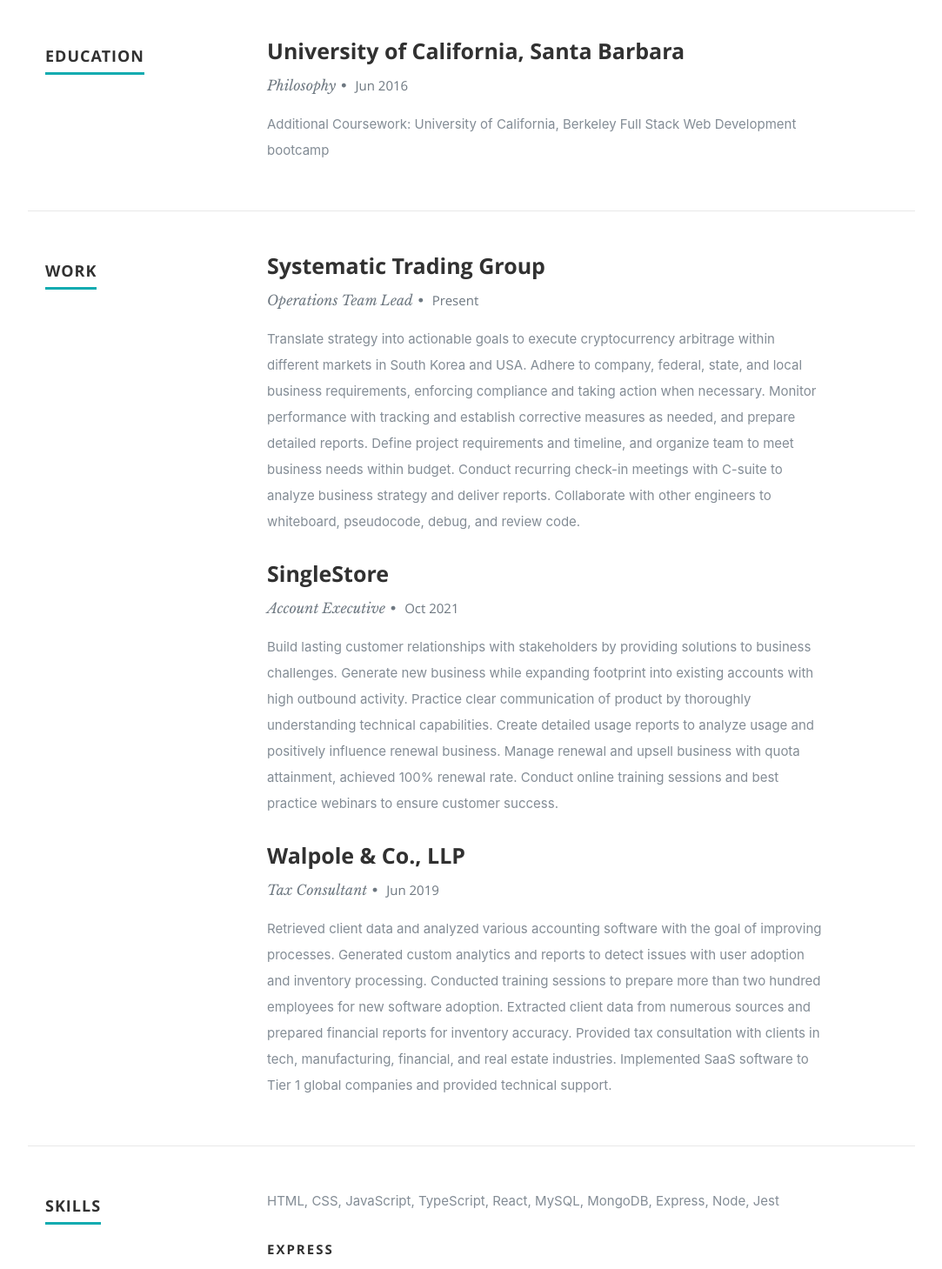
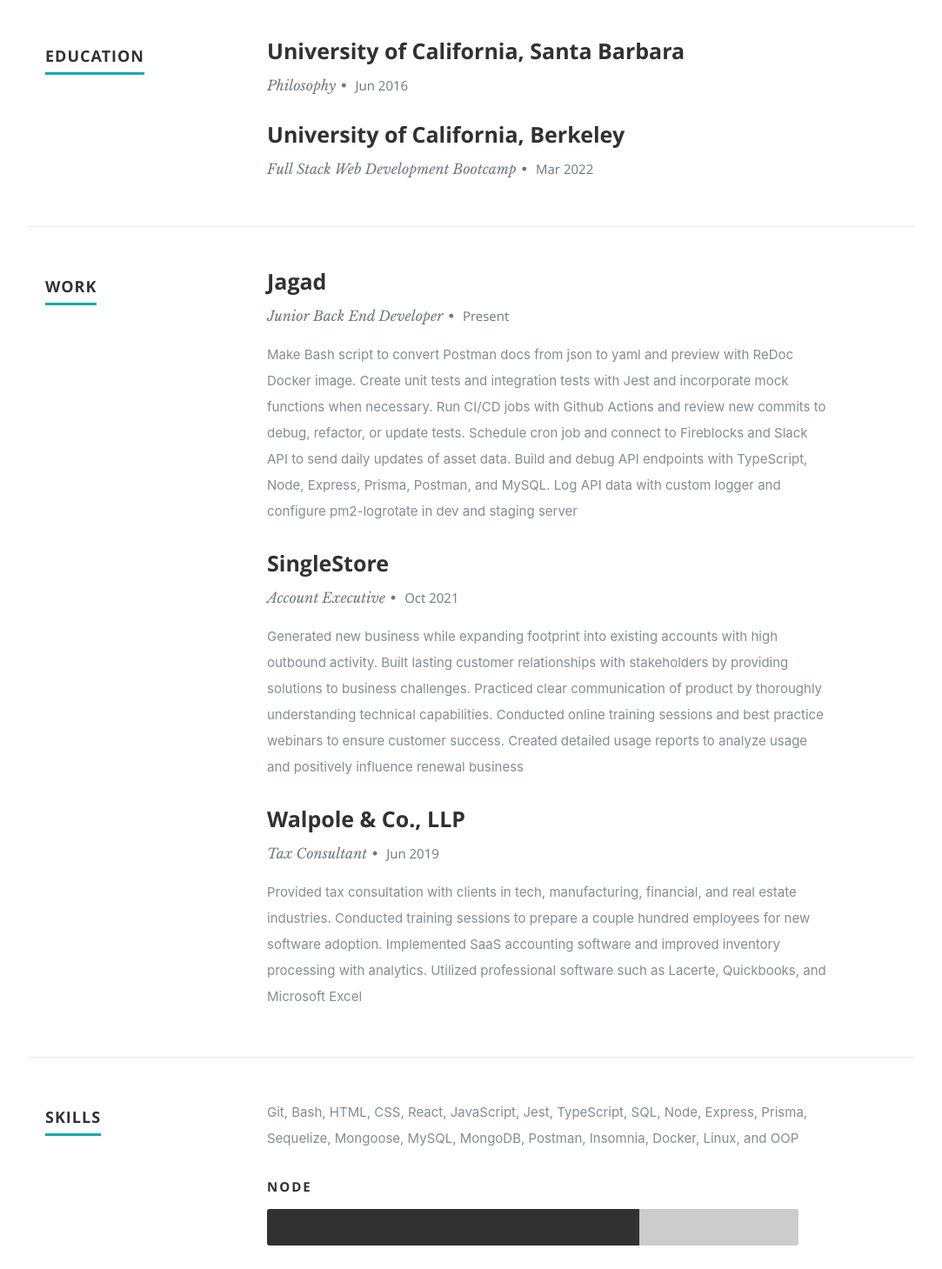
Before and after one commit to elliotpark410/React-Portfolio, a React (Create React App) app: page / in a window 1280 px wide. Shown: the part 1320-2779 px from the top of the page at 87% size, without its empty margins (98-1181 px from the left). Built offline with nearby package versions, Linux system fonts and the light colour scheme.

Commit message:
update portfolio with latest experience

```diff
--- a/public/css/layout.css
+++ b/public/css/layout.css
@@ -360,7 +360,7 @@
    -moz-animation: jquery 0.5s ease;
    -webkit-animation: jquery 0.5s ease;
 }
-.express {
+.node {
    width: 70%;
    -moz-animation: jquery 0.5s ease;
    -webkit-animation: jquery 0.5s ease;
@@ -376,7 +376,7 @@
    -webkit-animation: jquery 0.5s ease;
 }
 .jest {
-   width: 70%;
+   width: 80%;
    -moz-animation: jquery 0.5s ease;
    -webkit-animation: jquery 0.5s ease;
 }
@@ -551,6 +551,7 @@
    margin-top: 10px;
    text-align: center;
 }
+
 
 .deployedSite {
    margin-top: -10px;
--- a/src/components/Portfolio.js
+++ b/src/components/Portfolio.js
@@ -6,7 +6,7 @@
       <section id="portfolio">
       <div className="row">
         <div className="twelve columns collapsed">
-          <h1>Check Out Some of My Works.</h1>
+          <h1>Check Out Some of My Work</h1>
           <div id="portfolio-wrapper" className="bgrid-quarters s-bgrid-thirds cf">
           {
             resumeData.portfolio && resumeData.portfolio.map((item)=>{
--- a/src/resumeData.js
+++ b/src/resumeData.js
@@ -3,7 +3,7 @@
     "role": "Backend Developer",
     "linkedinId":"https://www.linkedin.com/in/elliot-park/",
     "email": "elliotpark410@gmail.com",
-    "roleDescription": "I like building things and solving problems. Currently living in Bali, Indonesia.",
+    "roleDescription": "I'm a junior back end developer based in Bali, Indonesia. Currently, I'm focused on building a decentralized, blockchain native payment system with Jagad.",
     "socialLinks":[
         {
           "name":"linkedin",
@@ -21,7 +21,7 @@
           "className":"fa fa-twitter"
         }
       ],
-    "aboutme":"My journey into coding began with University of California, Berkeley's Full Stack Web Development bootcamp. There were a lot of sleepless nights, but it was worth every second. After I deployed my first app, I was hooked and I knew this is what I want to do for the rest of my life. The bootcamp taught me how to problem solve, work with a team, and learn new things every day. I am currently doing operational work for a crypto-finance company in Bali. When I am not working I use my spare time to sharpen my skills in React and JavaScript. If I am not in front of my computer you can find me surfing at the beach or doing jiu jitsu on the mats. Thanks for checking out my portfolio, and feel free to reach out if you have any questions!",
+    "aboutme":"My journey into coding began with University of California, Berkeley's Full Stack Web Development bootcamp. There were a lot of sleepless nights, but it was worth every second. After I deployed my first app, I was hooked and I knew this is what I wanted to do for the rest of my life. Currently, I am helping build the backend for Jagad which provides a decentralized stablecoin pegged to the Indonesian rupiah. I grew up in Southern California, lived in the Bay Area for a few years, and I am living in Bali, Indonesia. If I am not in front of my computer you can find me surfing at the beach or doing jiu jitsu on the mats. Please don't hesitate to reach out, and thank you for checking out my portfolio!",
     "address":"Bali, Indonesia",
     "website":"E: elliotpark410@gmail.com",
     "education":[
@@ -30,35 +30,40 @@
         "specialization":"Philosophy",
         "MonthOfPassing":"Jun",
         "YearOfPassing":"2016",
-        "Achievements":"Additional Coursework: University of California, Berkeley Full Stack Web Development bootcamp"
+      },
+      {
+        "UniversityName":"University of California, Berkeley",
+        "specialization":"Full Stack Web Development Bootcamp",
+        "MonthOfPassing":"Mar",
+        "YearOfPassing":"2022",
       }
     ],
     "work":[
       {
-        "CompanyName":"Systematic Trading Group",
-        "specialization":"Operations Team Lead",
+        "CompanyName":"Jagad",
+        "specialization":"Junior Back End Developer",
         "YearOfLeaving":"Present",
-        "Achievements": "Translate strategy into actionable goals to execute cryptocurrency arbitrage within different markets in South Korea and USA. Adhere to company, federal, state, and local business requirements, enforcing compliance and taking action when necessary. Monitor performance with tracking and establish corrective measures as needed, and prepare detailed reports. Define project requirements and timeline, and organize team to meet business needs within budget. Conduct recurring check-in meetings with C-suite to analyze business strategy and deliver reports. Collaborate with other engineers to whiteboard, pseudocode, debug, and review code."
+        "Achievements": "Make Bash script to convert Postman docs from json to yaml and preview with ReDoc Docker image. Create unit tests and integration tests with Jest and incorporate mock functions when necessary. Run CI/CD jobs with Github Actions and review new commits to debug, refactor, or update tests. Schedule cron job and connect to Fireblocks and Slack API to send daily updates of asset data. Build and debug API endpoints with TypeScript, Node, Express, Prisma, Postman, and MySQL. Log API data with custom logger and configure pm2-logrotate in dev and staging server"
       },
       {
         "CompanyName":"SingleStore",
         "specialization":"Account Executive",
         "MonthOfLeaving":"Oct",
         "YearOfLeaving":"2021",
-        "Achievements":"Build lasting customer relationships with stakeholders by providing solutions to business challenges. Generate new business while expanding footprint into existing accounts with high outbound activity. Practice clear communication of product by thoroughly understanding technical capabilities. Create detailed usage reports to analyze usage and positively influence renewal business. Manage renewal and upsell business with quota attainment, achieved 100% renewal rate. Conduct online training sessions and best practice webinars to ensure customer success."
+        "Achievements":"Generated new business while expanding footprint into existing accounts with high outbound activity. Built lasting customer relationships with stakeholders by providing solutions to business challenges. Practiced clear communication of product by thoroughly understanding technical capabilities. Conducted online training sessions and best practice webinars to ensure customer success. Created detailed usage reports to analyze usage and positively influence renewal business"
       },
       {
         "CompanyName":"Walpole & Co., LLP",
         "specialization":"Tax Consultant",
         "MonthOfLeaving":"Jun",
         "YearOfLeaving":"2019",
-        "Achievements": "Retrieved client data and analyzed various accounting software with the goal of improving processes. Generated custom analytics and reports to detect issues with user adoption and inventory processing. Conducted training sessions to prepare more than two hundred employees for new software adoption. Extracted client data from numerous sources and prepared financial reports for inventory accuracy. Provided tax consultation with clients in tech, manufacturing, financial, and real estate industries. Implemented SaaS software to Tier 1 global companies and provided technical support."
+        "Achievements": "Provided tax consultation with clients in tech, manufacturing, financial, and real estate industries. Conducted training sessions to prepare a couple hundred employees for new software adoption. Implemented SaaS accounting software and improved inventory processing with analytics. Utilized professional software such as Lacerte, Quickbooks, and Microsoft Excel"
       }
     ],
-    "skillsDescription":"HTML, CSS, JavaScript, TypeScript, React, MySQL, MongoDB, Express, Node, Jest",
+    "skillsDescription":"Git, Bash, HTML, CSS, React, JavaScript, Jest, TypeScript, SQL, Node, Express, Prisma, Sequelize, Mongoose, MySQL, MongoDB, Postman, Insomnia, Docker, Linux, and OOP",
     "skills":[
       {
-        "skillname":"Express"
+        "skillname":"Node"
       },
       {
         "skillname":"MySQL"
@@ -83,7 +88,7 @@
         "description":"A CMS-style blog site similar to Wordpress.",
         "imgurl":"images/portfolio/tech-blog.png",
         "imgrepo": "https://github.com/elliotpark410/Tech-Blog",
-        "imglink": "https://desolate-atoll-11549.herokuapp.com/"
+        "imglink": "https://ep-tech-blog.herokuapp.com/"
       },
       {
         "name":"Team Profile Generator",
@@ -97,7 +102,7 @@
         "description":"A text editor app that runs in the browser and meets the Progressive Web App criteria.",
         "imgurl":"images/portfolio/text-editor.png",
         "imgrepo": "https://github.com/elliotpark410/Text-Editor",
-        "imglink": "https://pure-chamber-15361.herokuapp.com/"
+        "imglink": "https://drive.google.com/file/d/1JcmvHDmYU6WjGITv-FaK7d9HGSF34AQG/view"
       }
     ]
   }
```
Also changed, not shown: 1 other file (tests, documents, lock files or other folders).
